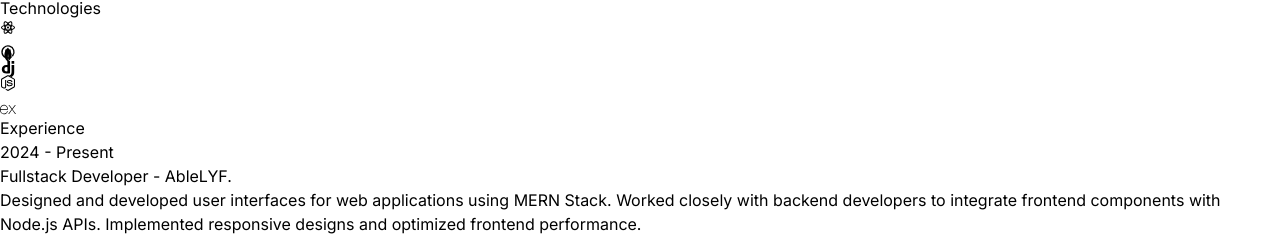
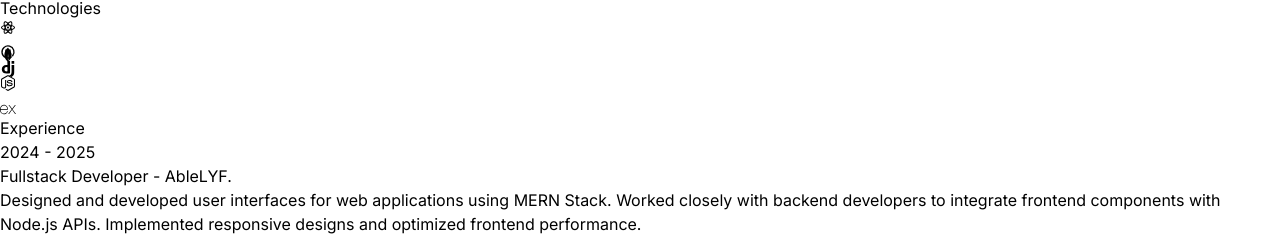
Before and after one commit to Rushwan07/Portfolio, a React (Vite) app: page / in a window 1280 px wide. Shown: the part 2515-2751 px from the top of the page. Built offline with nearby package versions, Linux system fonts and the light colour scheme.

Commit message:
Experiance Status Changed

```diff
--- a/src/constants/index.js
+++ b/src/constants/index.js
@@ -10,7 +10,7 @@ export const ABOUT_TEXT = `I am a dedicated and versatile full stack developer w
 
 export const EXPERIENCES = [
   {
-    year: "2024 - Present",
+    year: "2024 - 2025",
     role: "Fullstack Developer",
     company: "AbleLYF.",
     description: `Designed and developed user interfaces for web applications using MERN Stack. Worked closely with backend developers to integrate frontend components with Node.js APIs. Implemented responsive designs and optimized frontend performance.`,
```
